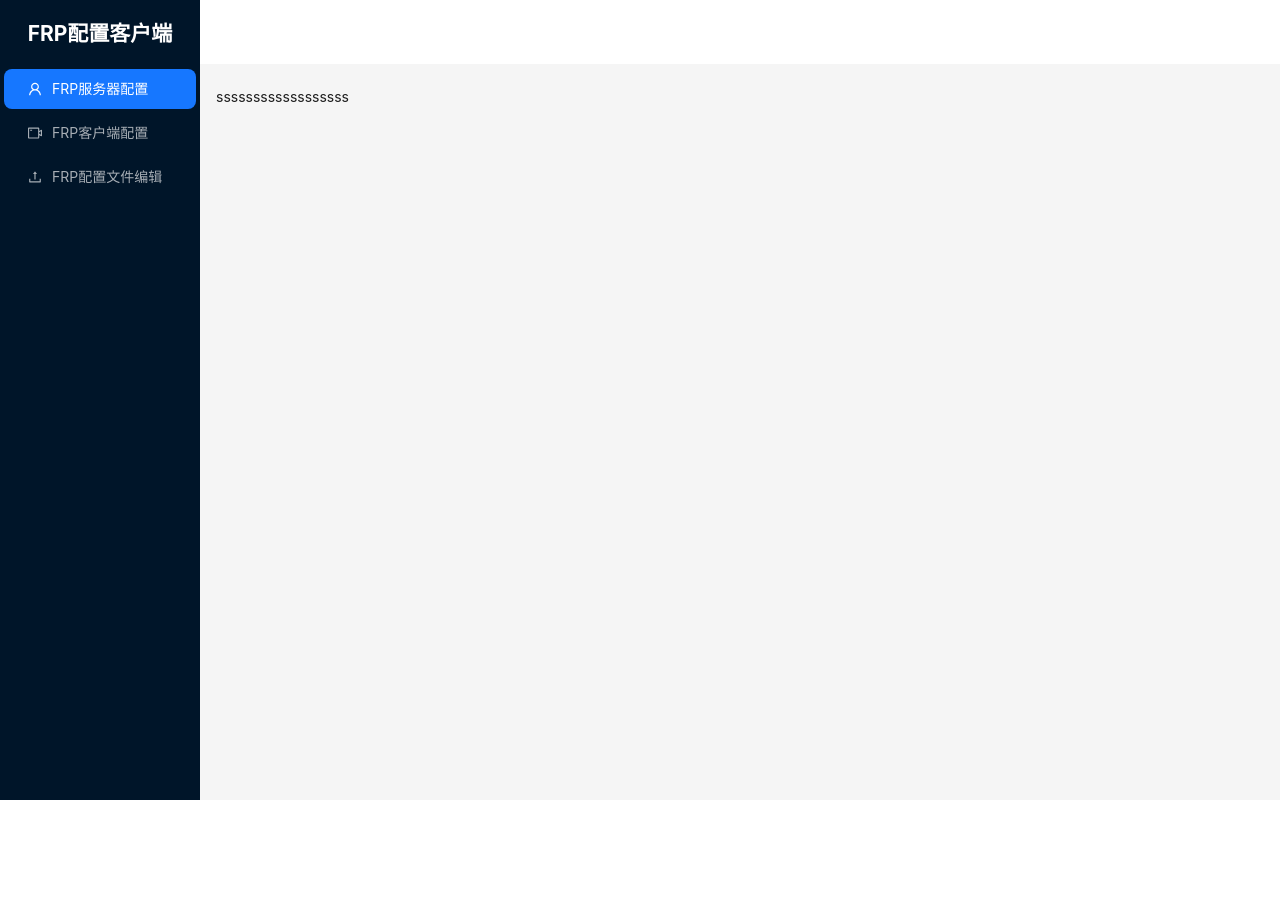
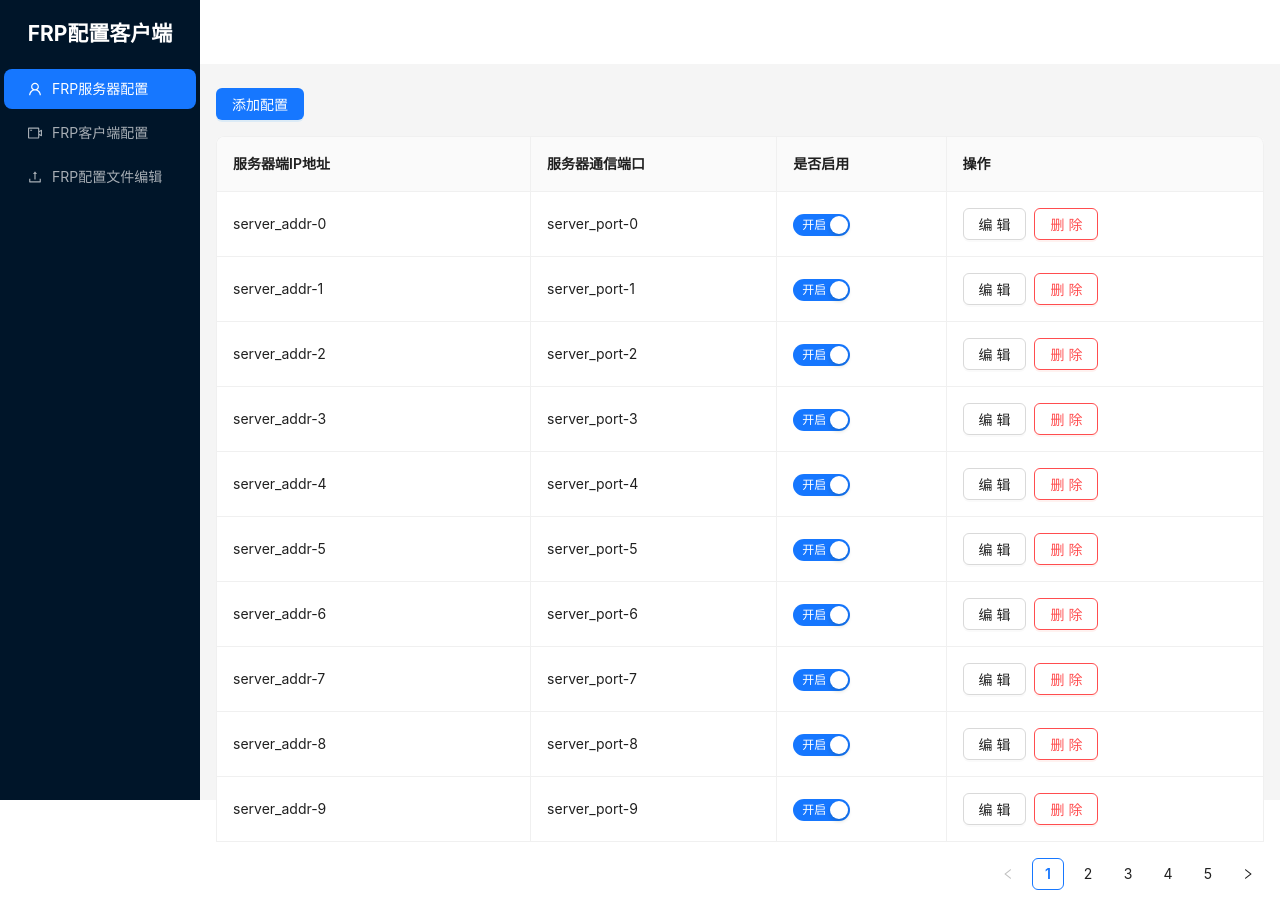
Before and after one commit to jacket-sikaha/FRP-UI, a Next.js app: page / in a window 1280 px wide. Before the commit the page ends 800 px from the top, so only its background shows below. Built offline with nearby package versions, Linux system fonts and the light colour scheme.

Commit message:
frps页面初始布局完成

```diff
--- a/app/page.tsx
+++ b/app/page.tsx
@@ -1,9 +1,256 @@
-import Image from "next/image";
+"use client";
+
+import React, { useState } from "react";
+import {
+  Button,
+  Form,
+  Input,
+  Modal,
+  Popconfirm,
+  Space,
+  Switch,
+  Table,
+} from "antd";
+import type { ColumnsType } from "antd/es/table";
+import { MinusCircleOutlined, PlusOutlined } from "@ant-design/icons";
+
+interface DataType {
+  key: React.Key;
+  token?: string;
+  server_addr: string;
+  server_port: string;
+  admin_addr: string;
+  admin_port: string;
+  isWork: boolean;
+}
+const objArray: DataType[] | (() => DataType[]) = [];
+for (let i = 0; i < 50; i++) {
+  objArray.push({
+    key: `React.Key-${i}`,
+    token: `token-${i}`,
+    server_addr: `server_addr-${i}`,
+    server_port: `server_port-${i}`,
+    admin_addr: `admin_addr-${i}`,
+    admin_port: `admin_port-${i}`,
+    isWork: true,
+  });
+}
 
 export default function Home() {
+  const [dataSource, setDataSource] = useState<DataType[]>(objArray);
+  const [isModalOpen, setIsModalOpen] = useState(false);
+  const [isAdd, setIsAdd] = useState(false);
+  const [form] = Form.useForm();
+
+  const handleAdd = () => {
+    // const newData: DataType = {
+    //   key: Date.now().toString(),
+    //   token: "",
+    //   server_addr: "",
+    //   server_port: "",
+    //   admin_addr: "",
+    //   admin_port: "",
+    //   isWork: false,
+    // };
+    // setDataSource([...dataSource, newData]);
+  };
+
+  const handleDelete = (key: React.Key) => {
+    const newData = dataSource.filter((item) => item.key !== key);
+    setDataSource(newData);
+  };
+
+  const handleAddOrEdit = (obj?: DataType) => {
+    // form.setFieldsValue({ ...obj });
+    // ！！！状态更新时调用setFieldValue需要注意，要等表单组件渲染完成再进行更新表单数据，不然就会被覆盖掉
+    //     表单组件未正确地渲染出来。
+    // 当表单组件未正确地挂载到 DOM 树上，或者在调用 setFieldsValue() 方法时表单组件还没渲染好 / 已经被卸载时，setFieldsValue() 方法也会失效。你可以使用类似 setTimeout() 的方法在稍后的时间再次调用 setFieldsValue() 方法。
+    if (obj) {
+      setTimeout(() => {
+        form.setFieldsValue({ ...obj });
+      }, 1000);
+      setIsAdd(false);
+    } else {
+      setIsAdd(true);
+    }
+    setIsModalOpen(true);
+  };
+
+  const onFinish = (values: any) => {
+    console.log("Received values of form:", values);
+  };
+
+  const defaultColumns: ColumnsType<DataType> = [
+    {
+      title: "服务器端IP地址",
+      dataIndex: "server_addr",
+      width: "30%",
+    },
+    {
+      title: "服务器通信端口",
+      dataIndex: "server_port",
+    },
+    {
+      title: "是否启用",
+      dataIndex: "isWork",
+      render: (_, record: DataType) => {
+        return (
+          <Switch
+            checkedChildren="开启"
+            unCheckedChildren="关闭"
+            checked={record.isWork}
+            onChange={() => {
+              let target =
+                dataSource[
+                  dataSource.findIndex((item) => item.key == record.key)
+                ];
+              target.isWork = !record.isWork;
+              setDataSource([...dataSource]);
+              console.log(dataSource);
+            }}
+          />
+        );
+      },
+    },
+    {
+      title: "操作",
+      dataIndex: "operation",
+      render: (_, record: DataType) =>
+        dataSource.length >= 1 ? (
+          <>
+            <Space>
+              <Button onClick={() => handleAddOrEdit(record)}>编辑</Button>
+              <Popconfirm
+                title="Sure to delete?"
+                onConfirm={() => handleDelete(record.key)}
+              >
+                <Button danger>删除</Button>
+              </Popconfirm>
+            </Space>
+          </>
+        ) : null,
+    },
+  ];
+
   return (
-    <main className="flex min-h-screen flex-col items-center justify-between p-24">
-      ssssssssssssssssss
-    </main>
+    <>
+      <Button
+        onClick={() => handleAddOrEdit()}
+        type="primary"
+        style={{ marginBottom: 16 }}
+      >
+        添加配置
+      </Button>
+      <Table bordered dataSource={dataSource} columns={defaultColumns} />
+      <Modal
+        title={isAdd ? "添加" : "编辑"}
+        destroyOnClose
+        open={isModalOpen}
+        onOk={() => {
+          setIsModalOpen(false);
+        }}
+        onCancel={() => {
+          setIsModalOpen(false);
+        }}
+        footer={null}
+      >
+        <Form
+          preserve={false}
+          name="dynamic_form_nest_item"
+          onFinish={onFinish}
+          form={form}
+          style={{ maxWidth: 560 }}
+        >
+          <Form.Item label="是否启用" name="isWork" valuePropName="checked">
+            <Switch />
+          </Form.Item>
+          <Form.Item
+            label="服务器端IP地址"
+            name="server_addr"
+            rules={[{ required: true, message: "Please input!" }]}
+          >
+            <Input />
+          </Form.Item>
+          <Form.Item
+            label="服务器通信端口"
+            name="server_port"
+            rules={[{ required: true, message: "Please input!" }]}
+          >
+            <Input />
+          </Form.Item>
+          <Form.Item
+            label="原生WEB客户端IP地址"
+            name="admin_addr"
+            rules={[{ required: true, message: "Please input!" }]}
+          >
+            <Input />
+          </Form.Item>
+          <Form.Item
+            label="原生WEB客户端端口"
+            name="admin_port"
+            rules={[{ required: true, message: "Please input!" }]}
+          >
+            <Input />
+          </Form.Item>
+
+          <Form.List name="optional">
+            {(fields, { add, remove }) => (
+              <>
+                {fields.map(({ key, name, ...restField }) => (
+                  <Space
+                    key={key}
+                    style={{ display: "flex", marginBottom: 8 }}
+                    align="baseline"
+                  >
+                    <Form.Item
+                      {...restField}
+                      name={[name, "label"]}
+                      rules={[{ required: true, message: "补充缺失内容" }]}
+                    >
+                      <Input placeholder="参数名" />
+                    </Form.Item>
+                    <Form.Item
+                      {...restField}
+                      name={[name, "value"]}
+                      rules={[{ required: true, message: "补充缺失内容" }]}
+                    >
+                      <Input placeholder="参数值" />
+                    </Form.Item>
+                    <MinusCircleOutlined
+                      onClick={() => remove(name)}
+                      rev={undefined}
+                    />
+                  </Space>
+                ))}
+                <Form.Item>
+                  <Button
+                    type="dashed"
+                    onClick={() => add()}
+                    block
+                    icon={<PlusOutlined rev={undefined} />}
+                  >
+                    Add field
+                  </Button>
+                </Form.Item>
+              </>
+            )}
+          </Form.List>
+          <Form.Item>
+            <Space style={{ display: "flex", justifyContent: "center" }}>
+              <Button type="primary" htmlType="submit">
+                {isAdd ? "添加" : "修改"}
+              </Button>
+              <Button
+                onClick={() => {
+                  setIsModalOpen(false);
+                }}
+              >
+                取消
+              </Button>
+            </Space>
+          </Form.Item>
+        </Form>
+      </Modal>
+    </>
   );
 }
```
Also changed, not shown: 1 other file (tests, documents, lock files or other folders).
